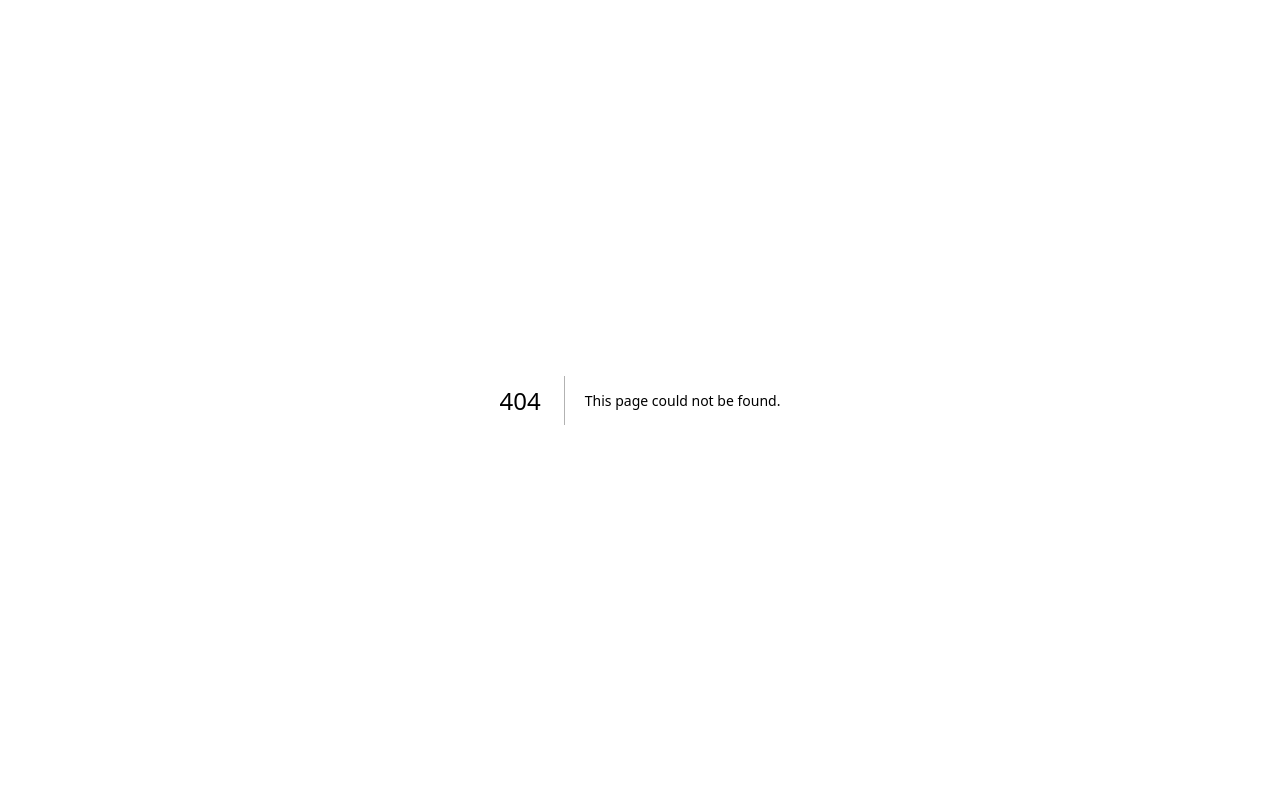
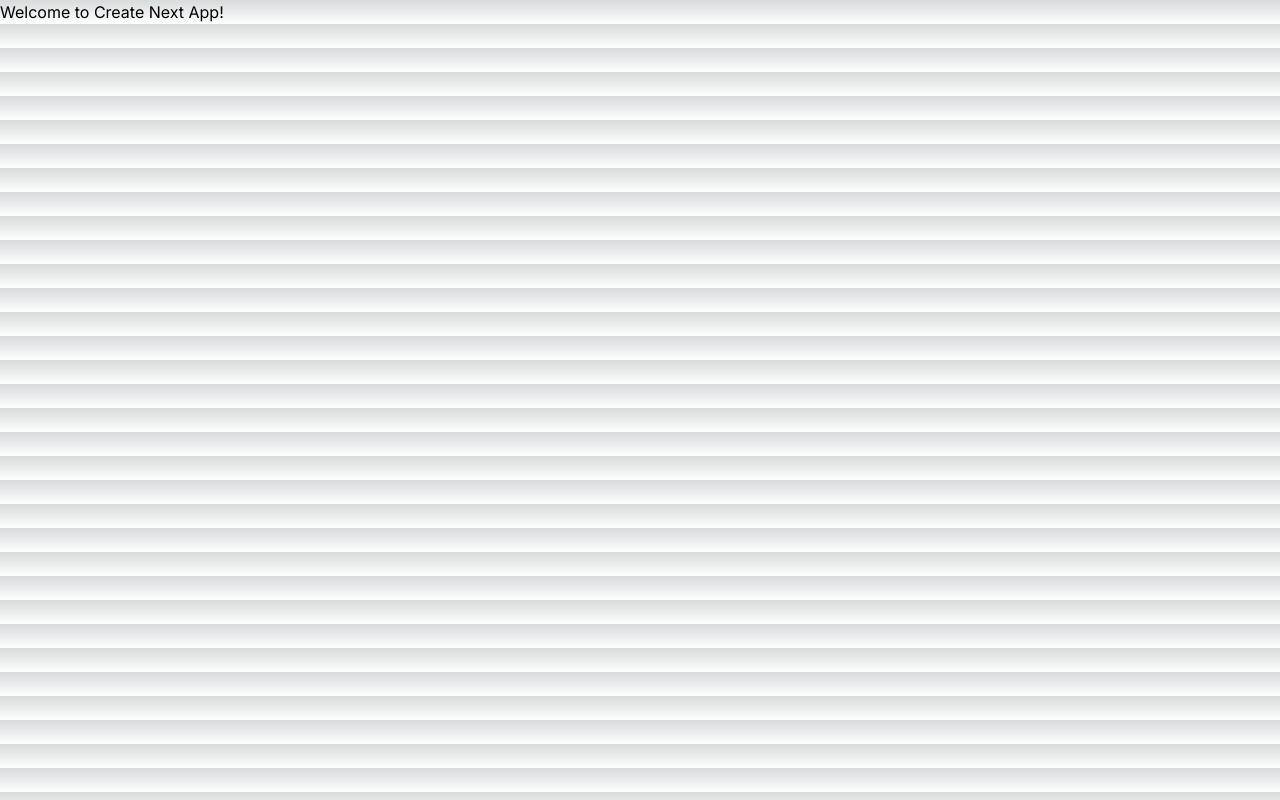
Before and after one commit to ChangChiao/next-js-practice, a Next.js app: page /welcome in a window 1280 px wide. Before the commit this address had no page. Built offline with nearby package versions, Linux system fonts and the light colour scheme.

Commit message:
feat: add welcome page component

```diff
--- /dev/null
+++ b/app/welcome/page.tsx
@@ -0,0 +1,3 @@
+export default function Welcome() {
+  return <h1>Welcome to Create Next App!</h1>;
+}
```
Also changed, not shown: app/react-refresher/page.tsx (added).
